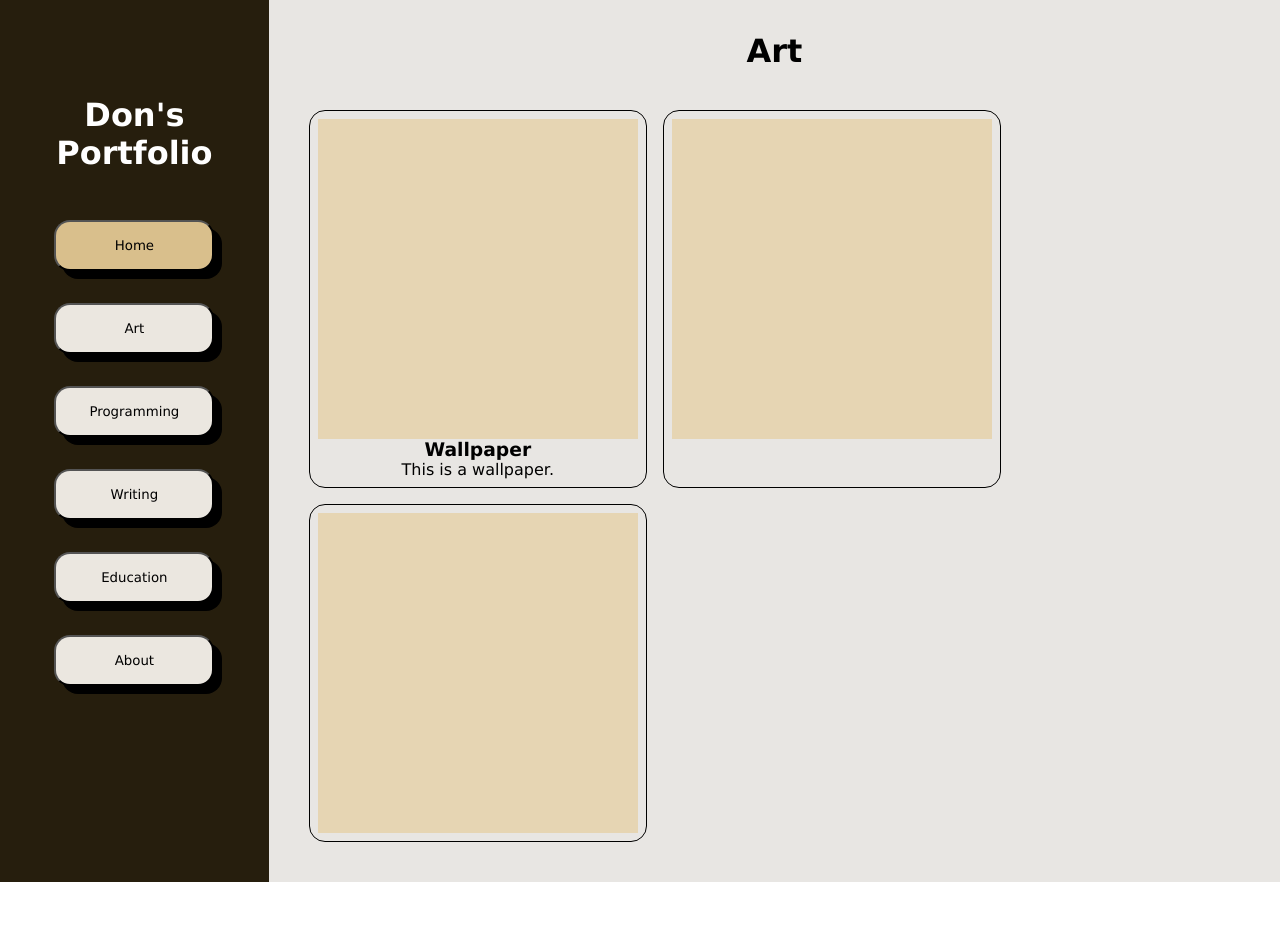
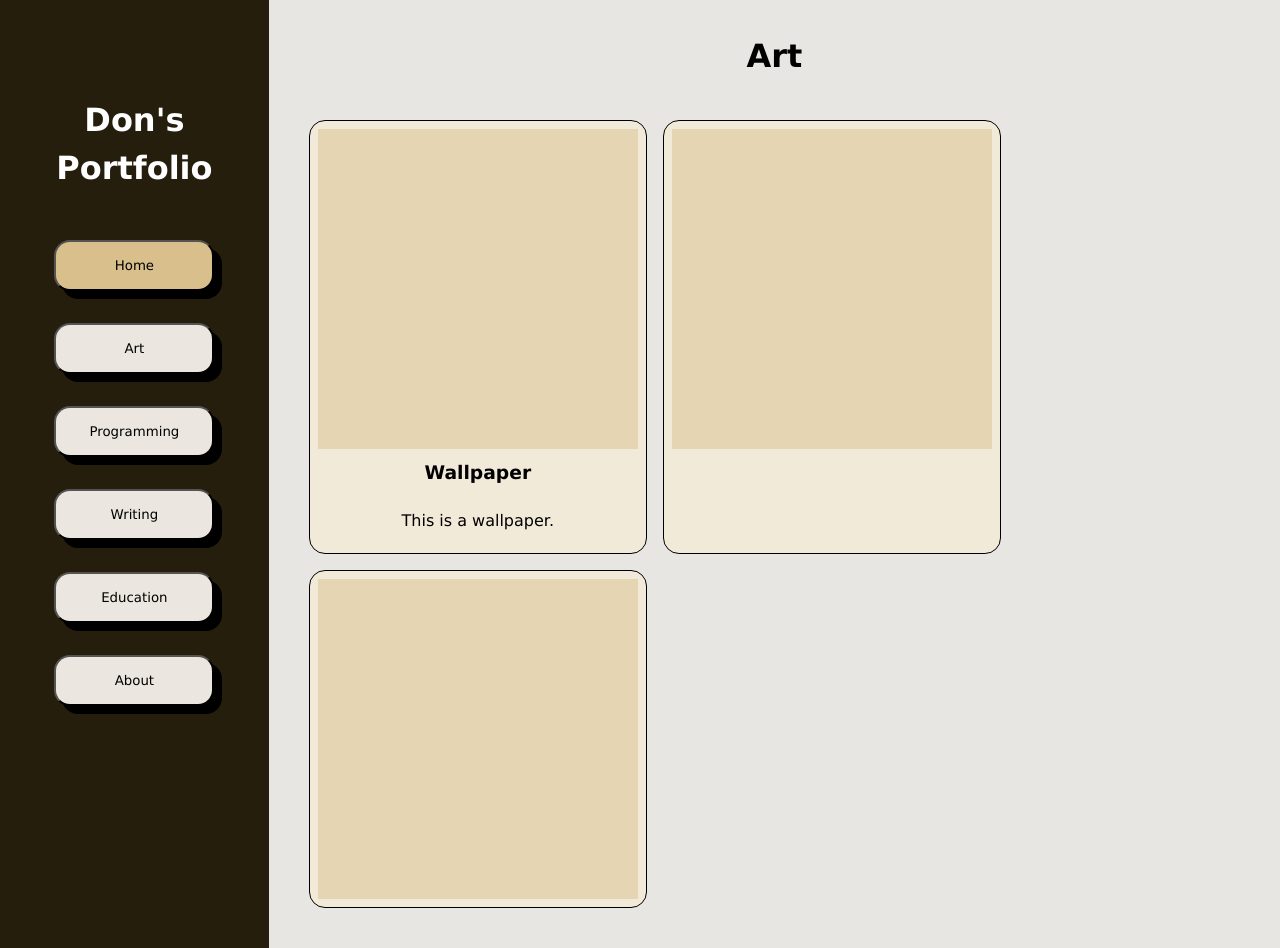
Before and after one commit to zen-da-baker/react-portfolio-site, a React (Create React App) app in the folder react-portfolio/: page / in a window 1280 px wide. Both pictures are taken after a click on the button "Art". Before the commit the page ends 882 px from the top, so only its background shows below. Built offline with nearby package versions, Linux system fonts and the light colour scheme.

Commit message:
Line height and card scale

```diff
--- a/react-portfolio/src/App.css
+++ b/react-portfolio/src/App.css
@@ -29,6 +29,10 @@ h1 {
 
 h1, h2, h3, p, button, li {
   font-family: Verdana, Geneva, Tahoma, sans-serif;
+}
+
+h1, h2, h3, p, li {
+  line-height: 3rem;
 }
 
 .App-link {
@@ -120,6 +124,11 @@ button:hover {
   border-radius: 1rem;
   margin: 0.5rem;
   padding: 0.5rem;
+  cursor: pointer;
+  background-color: hsl(40, 50%, 90%);
+}
+.card-frame:hover {
+  transform: scale(102%);
 }
 
 /* Responsive Design
```
